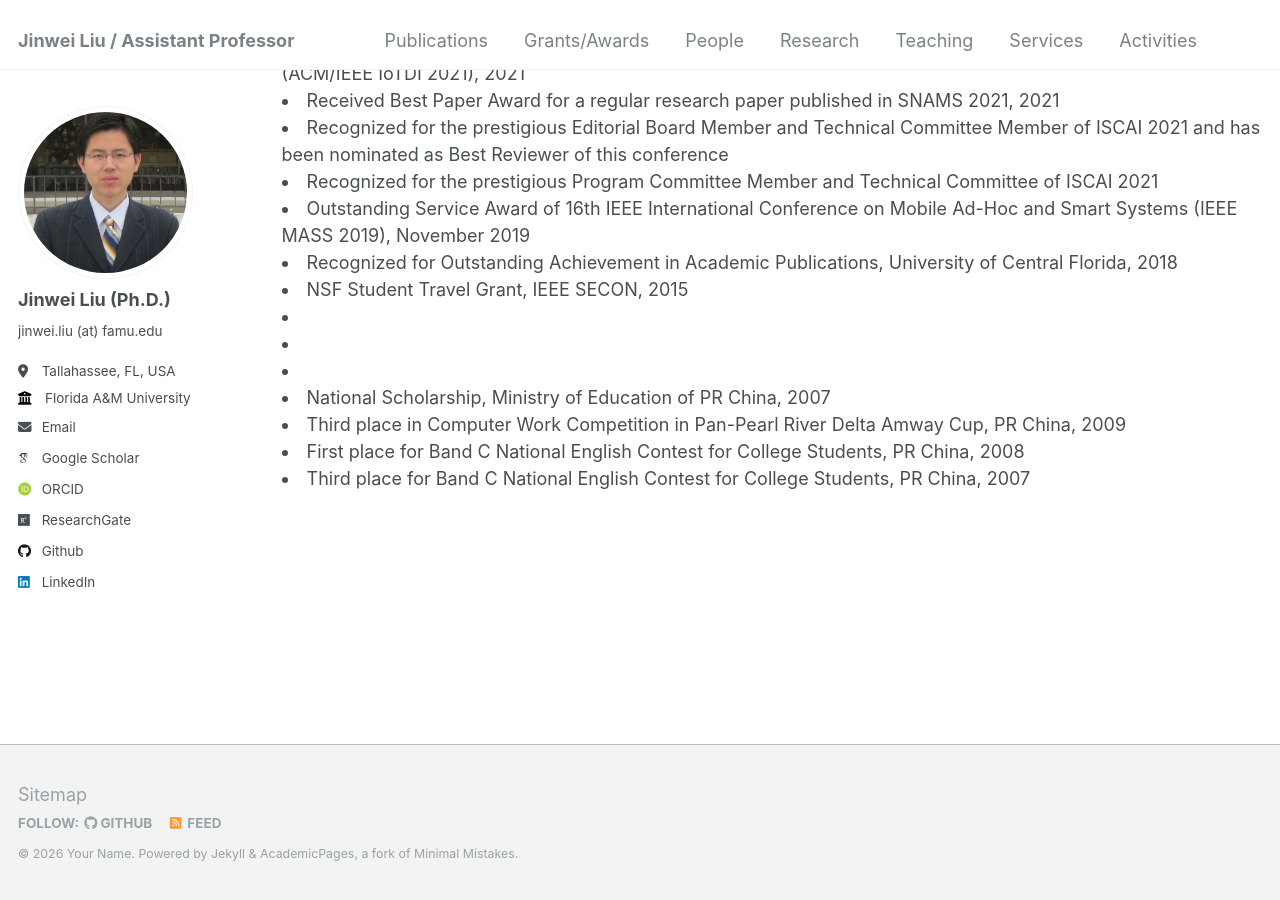
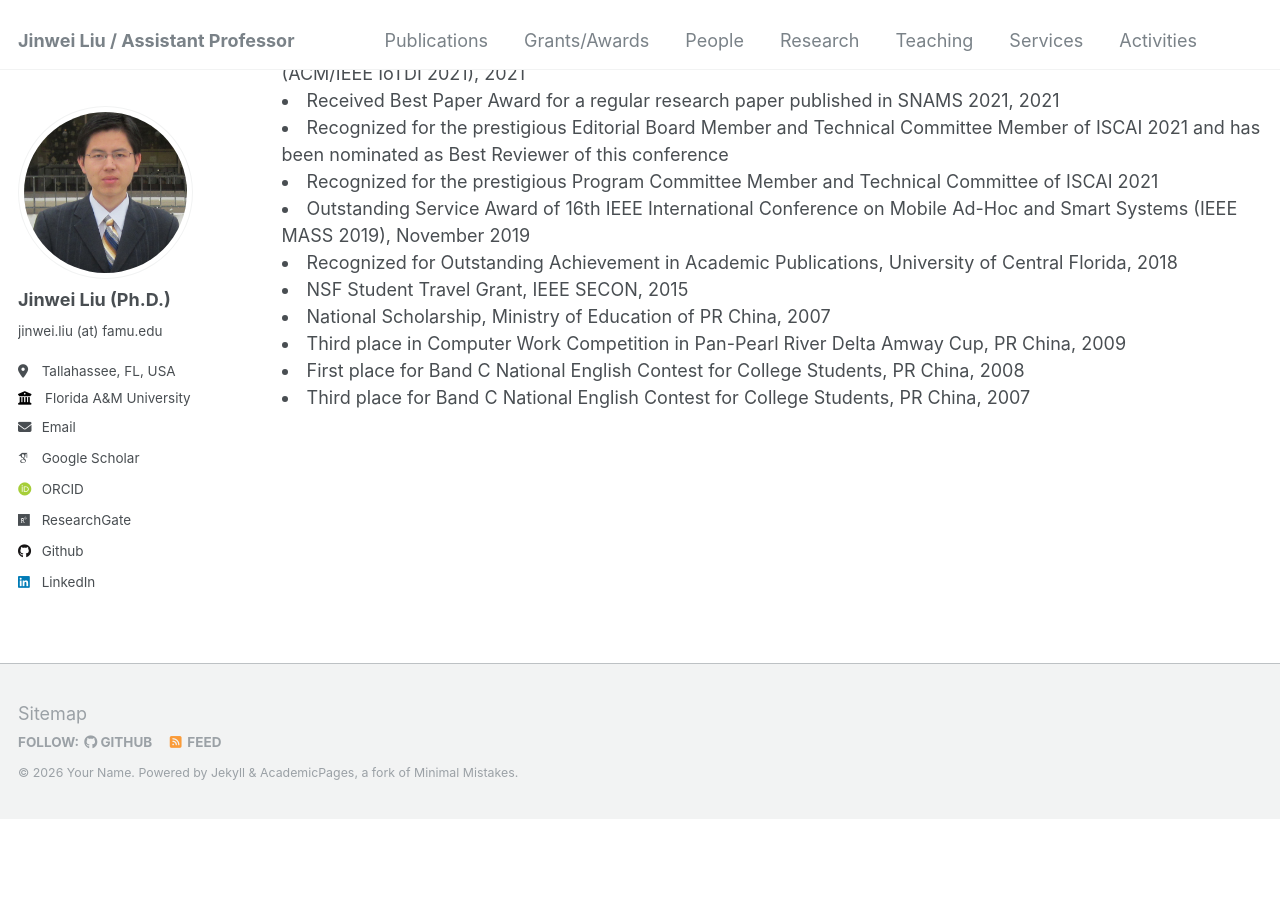
Before and after one commit to jinweiliucu/jinweiliucu.github.io, a Jekyll site: the page built from _pages/award.html, in a window 1280 px wide and 900 px high, scrolled down 676 px. Built offline with Jekyll 4.4.1, drawn with Linux system fonts in a browser that asks for light colours; some web fonts are replaced; after the commit the page ends 1495 px from its top, so only the background shows below that.

Commit message:
Update award.html

```diff
--- a/_pages/award.html
+++ b/_pages/award.html
@@ -64,17 +64,17 @@ author_profile: true
     NSF Student Travel Grant, IEEE SECON, 2015
     </li>
 
-	<li>
+	<!-- <li> -->
     <!-- Outstanding Graduate of University of Science and Technology of China, 2012 -->
-    </li>
+    <!-- </li> -->
 
-	<li>
+	<!-- <li> -->
     <!-- The Bronze Prize of University of Science and Technology of China, 2011 -->
-    </li>
+    <!-- </li> -->
 
-	<li>
+	<!-- <li> -->
     <!-- Student elite of University of Science and Technology of China, 2009 -->
-    </li>
+    <!-- </li> -->
 
 	<li>
     National Scholarship, Ministry of Education of PR China, 2007
```
